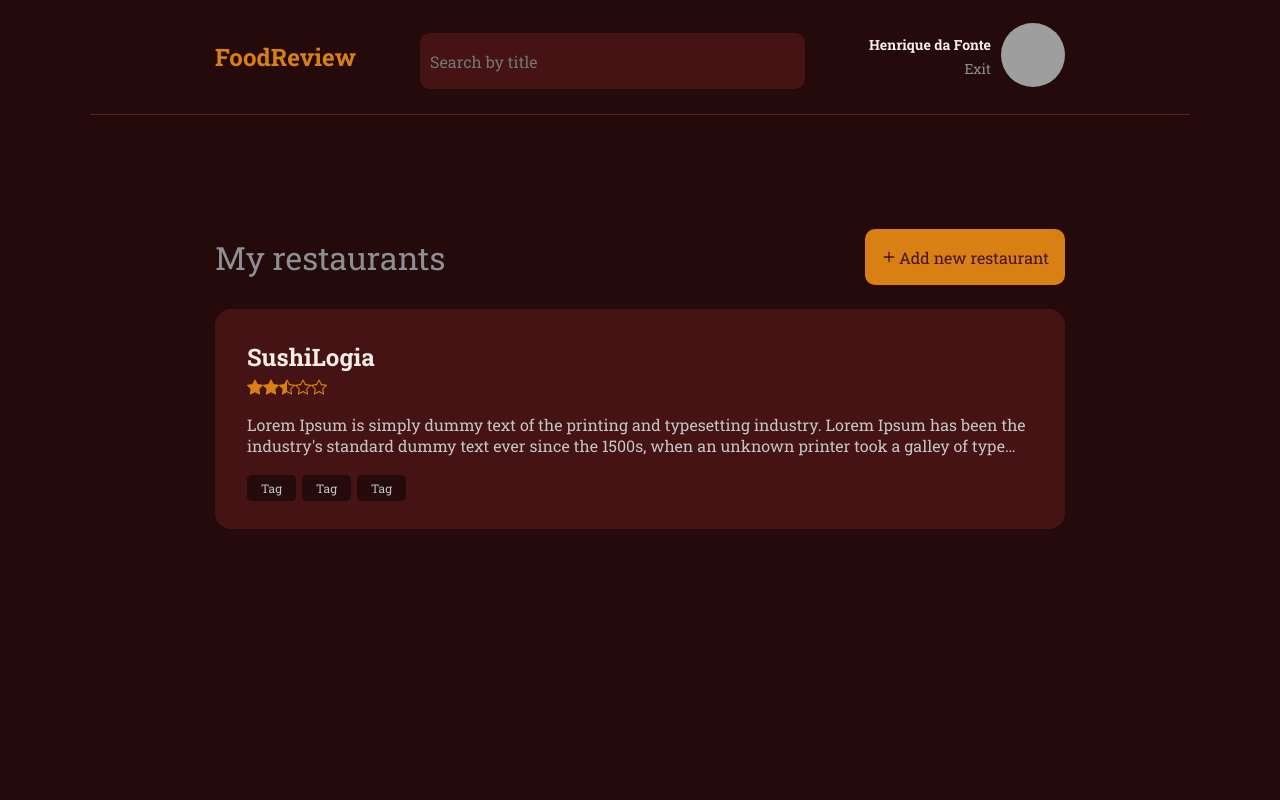
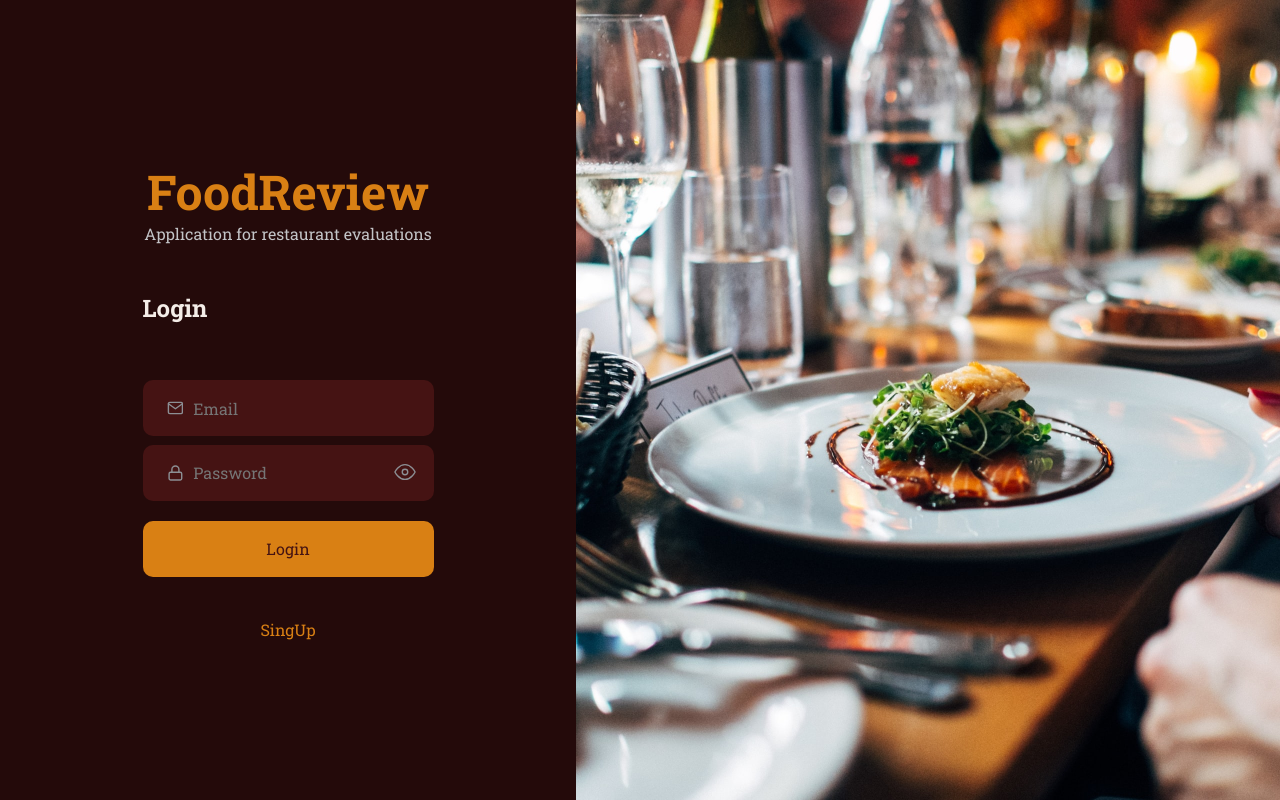
Before and after one commit to HenriquedaFonte/foodreview, a React (Vite) app: page / in a window 1280 px wide. Built offline with nearby package versions, Linux system fonts and the light colour scheme; grey boxes are pictures that could not be loaded.

Commit message:
Implemented: signUp, Login and Exit

```diff
--- a/package.json
+++ b/package.json
@@ -9,6 +9,7 @@
     "preview": "vite preview"
   },
   "dependencies": {
+    "axios": "^0.27.2",
     "react": "^18.2.0",
     "react-dom": "^18.2.0",
     "react-icons": "^4.4.0",
--- a/src/components/Button/index.jsx
+++ b/src/components/Button/index.jsx
@@ -1,10 +1,10 @@
 import { FiPlus } from 'react-icons/fi'
 import { Container } from './styles';
 
-export function Button(props) {
+export function Button({title, ...rest}) {
   return (
-    <Container type="button" disabled={props.loading} >
-      {props.loading ? 'Carregando...' : props.title}
+    <Container type="button" {...rest} >
+     {title}
     </Container>
   );
 }
--- a/src/components/Header/index.jsx
+++ b/src/components/Header/index.jsx
@@ -1,10 +1,12 @@
 import { Link } from 'react-router-dom';
+import { useAuth } from '../../hooks/auth';
 
 import { Container, Profile } from './styles';
 
 import { Input } from '../../components/Input';
 
 export function Header() {
+  const { signOut } = useAuth();
   return (
     <Container>
       <h1>FoodReview</h1>
@@ -12,7 +14,7 @@
       <Profile>
         <div>
           <strong>Henrique da Fonte</strong>
-          <a href="#">Exit</a>
+          <a href="#" onClick={ signOut }>Exit</a>
         </div>
         <Link to="/profile">
           <img src="http://github.com/henriquedafonte.png" alt="user picture" />
--- /dev/null
+++ b/src/hooks/auth.jsx
@@ -0,0 +1,68 @@
+import { createContext, useContext, useState, useEffect } from "react";
+
+import { api } from '../services/api';
+
+export const AuthContext = createContext({});
+
+function AuthProvider({ children }) {
+const [data, setData] = useState({});
+
+  async function signIn({ email, password}) {
+    try {
+      const response = await api.post("/sessions", { email, password });
+      const { user, token } = response.data;
+
+      localStorage.setItem("@foodreview:user", JSON.stringify(user));
+      localStorage.setItem("@foodreview:token", token);
+
+      api.defaults.headers.authorization = `Bearer ${token}`;
+      setData({ user, token });
+    }catch (error) {
+      if (error.response) {
+        alert(error.response.data.message);
+      }else {
+        alert("Login error!")
+      };
+    };
+  };
+
+function signOut() {
+  localStorage.removeItem("@foodreview:token");
+  localStorage.removeItem("@foodreview:user");
+
+  setData({});
+}
+
+  useEffect(() => {
+    const token = localStorage.getItem("@foodreview:token");
+    const user = localStorage.getItem("@foodreview:user");
+
+    if (token && user) {
+      api.defaults.headers.authorization = `Bearer ${token}`;
+
+      setData({
+        token,
+        user: JSON.parse(user)
+      });
+    };
+
+  }, []);
+
+  return (
+    <AuthContext.Provider value={{
+      signIn,
+      signOut,
+      user: data.user
+    }}>
+      { children }
+    </AuthContext.Provider>
+  );
+};
+
+function useAuth() {
+  const context = useContext(AuthContext);
+
+  return context;
+}
+
+export { AuthProvider, useAuth };
--- a/src/pages/SignIn/index.jsx
+++ b/src/pages/SignIn/index.jsx
@@ -5,8 +5,18 @@
 import { ButtonText } from '../../components/ButtonText';
 import { Input } from '../../components/Input';
 import { Background, Container, Form }  from './styles';
+import { useAuth } from '../../hooks/auth';
 
 export function SignIn() {
+  const [email, setEmail] = useState("");
+  const [password, setPassword] = useState("");
+
+  const { signIn } = useAuth();
+
+  function handleSignIn() {
+    signIn({ email, password });
+  };
+
   const [typeInput, setTypeInput] = useState("password");
   const [classButton, setClassButton] = useState("hidePassword");
   function ToggleTypeInput() {
@@ -24,13 +34,35 @@
         <h1>FoodReview</h1>
         <p>Application for restaurant evaluations</p>
         <h3>Login</h3>
-        <Input placeholder="Email" type="text" icon={FiMail} />
+        <Input
+          placeholder="Email"
+          type="text"
+          icon={FiMail}
+          onChange={e => setEmail(e.target.value)}
+        />
         <div className="inputPassword">
-          <Input id="inputPassword" placeholder="Password" type={typeInput} icon={FiLock} />
-          <button type="button" id="btnPassword" className={classButton} onClick={ToggleTypeInput}></button>
+          <Input
+            id="inputPassword"
+            placeholder="Password"
+            type={typeInput}
+            icon={FiLock}
+            onChange={e => setPassword(e.target.value)}
+          />
+          <button
+            type="button"
+            id="btnPassword"
+            className={classButton}
+            onClick={ToggleTypeInput}>
+          </button>
         </div>
-        <Button title="Login"/>
-        <ButtonText title="SingUp" to="/signup" />
+        <Button
+          title="Login"
+          onClick={handleSignIn}
+        />
+        <ButtonText
+          title="SingUp"
+          to="/signup"
+        />
       </Form>
       <Background/>
     </Container>
--- a/src/pages/SignIn/styles.js
+++ b/src/pages/SignIn/styles.js
@@ -48,6 +48,7 @@
   align-items: center;
   width: 100%;
   height: 56px;
+  margin-top: 4.5px;
 
   input {
     border-top-right-radius: 0;
--- a/src/pages/SignUp/index.jsx
+++ b/src/pages/SignUp/index.jsx
@@ -1,21 +1,50 @@
-import {  useState } from 'react';
-import { FiArrowLeft, FiLock, FiMail, FiUser } from 'react-icons/fi'
-import { Button } from '../../components/Button'
-import { ButtonText } from '../../components/ButtonText'
-import { Input } from '../../components/Input'
-import { Background, Container, Form } from './styles'
+import { useState } from 'react';
+import { FiArrowLeft, FiLock, FiMail, FiUser } from 'react-icons/fi';
+import { useNavigate } from 'react-router-dom';
+import { Background, Container, Form } from './styles';
+import { Button } from '../../components/Button';
+import { ButtonText } from '../../components/ButtonText';
+import { Input } from '../../components/Input';
+import { api } from '../../services/api';
+
 
 export function SignUp() {
+  const [name, setName] = useState("");
+  const [email, setEmail] = useState("");
+  const [password, setPassword] = useState("");
+
+  const navigate = useNavigate();
+
+  function handleSignUp() {
+    if (!name || !email || !password) {
+      return alert("All fields must be filled!")
+    };
+
+    api.post("/users", { name, email, password })
+    .then(() => {
+      alert("User has been registered!");
+      navigate("/");
+    })
+    .catch(error => {
+      if (error.response) {
+        alert(error.response.data.message);
+      }else {
+        alert("User registration error!")
+      }
+    });
+
+  };
+
   const [typeInput, setTypeInput] = useState("password");
   const [classButton, setClassButton] = useState("hidePassword");
   function ToggleTypeInput() {
     if (typeInput === "password") {
       setTypeInput("text");
-      setClassButton("showPassword")
+      setClassButton("showPassword");
     } else {
       setTypeInput("password");
-      setClassButton("hidePassword")
-    }
+      setClassButton("hidePassword");
+    };
   };
   return (
     <Container>
@@ -23,13 +52,29 @@
         <h1>FoodReview</h1>
         <p>Application for restaurant evaluations</p>
         <h3>Create your account</h3>
-        <Input placeholder="Name" type="text" icon={FiUser} />
-        <Input placeholder="Email" type="text" icon={FiMail} />
+        <Input
+          placeholder="Name"
+          type="text"
+          icon={FiUser}
+          onChange={e => setName(e.target.value)}
+        />
+        <Input
+          placeholder="Email"
+          type="text"
+          icon={FiMail}
+          onChange={e => setEmail(e.target.value)}
+        />
         <div className="inputPassword">
-          <Input id="inputPassword" placeholder="Password" type={typeInput} icon={FiLock} />
+          <Input
+            id="inputPassword"
+            placeholder="Password"
+            type={typeInput}
+            icon={FiLock}
+            onChange={e => setPassword(e.target.value)}
+          />
           <button type="button" id="btnPassword" className={classButton} onClick={ToggleTypeInput}></button>
         </div>
-        <Button title="SingUp" />
+        <Button title="SingUp" onClick={ handleSignUp } />
         <ButtonText title="Back to login" icon={FiArrowLeft} to="/"/>
       </Form>
       <Background />
--- a/src/pages/SignUp/styles.js
+++ b/src/pages/SignUp/styles.js
@@ -49,6 +49,7 @@
   align-items: center;
   width: 100%;
   height: 56px;
+  margin-top: 4.5px;
 
   input {
     border-top-right-radius: 0;
--- a/src/routes/index.jsx
+++ b/src/routes/index.jsx
@@ -1,12 +1,15 @@
 import { BrowserRouter }  from "react-router-dom";
+import { useAuth } from '../hooks/auth';
 
 import { AppRoutes } from "./app.routes";
 import { AuthRoutes } from "./auth.routes";
 
 export function Routes() {
+  const { user } = useAuth();
+
   return (
     <BrowserRouter>
-      <AppRoutes />
+     { user ? <AppRoutes /> : <AuthRoutes />}
     </BrowserRouter>
   );
 };
--- /dev/null
+++ b/src/services/api.js
@@ -0,0 +1,5 @@
+import axios from 'axios';
+
+export const api = axios.create({
+  baseURL: "http://localhost:3332"
+});
```
Also changed, not shown: src/main.jsx (+11 -8 lines), 1 other file (tests, documents, lock files or other folders).
